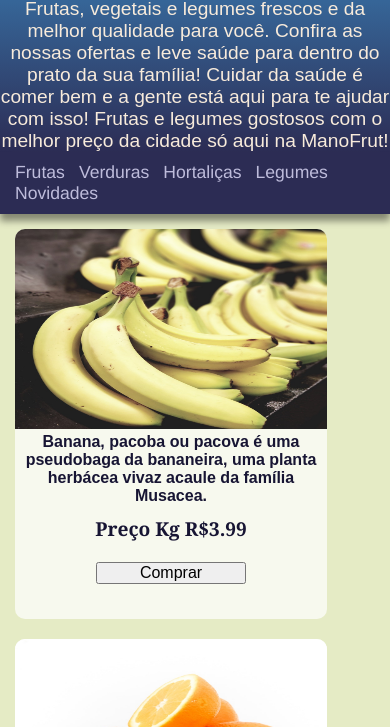
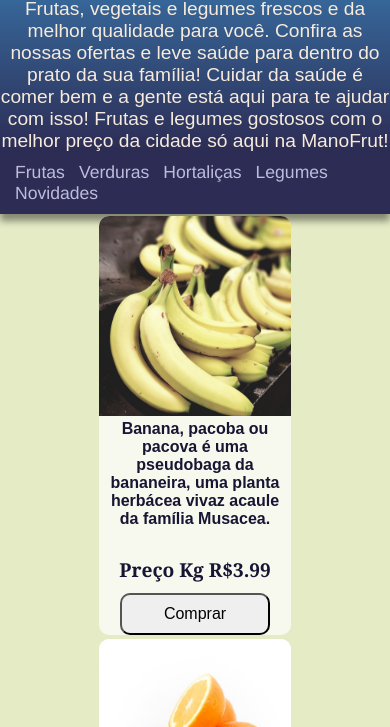
Before and after one commit to manoeldudu/Projeto-Mercado, a plain HTML site: page index.html in a window 390 px wide. Shown: the part 117-844 px from the top of the page. Drawn offline with Linux system fonts and the light colour scheme.

Commit message:
adc displayflex

```diff
--- a/estilos/mediaq.css
+++ /dev/null
@@ -1 +0,0 @@
-@charset "UTF-8";
--- a/estilos/style.css
+++ b/estilos/style.css
@@ -1,4 +1,14 @@
 @charset "UTF-8";
+/* Todas as demais midias */
+
+/* Typical Device Breakpoints
+-------------------------------
+Pequenas Telas até 600px;
+Celular:600px até 768px;
+Tablet:768px até 992px;
+Desktop:992px até 1200px;
+Grandes telas: acima de 1200px;
+*/
 *{
     padding: 0px;
     margin: 0px;
@@ -50,16 +60,17 @@ nav > a:hover{
     transition-duration: .9s;
 }
 main{
-    padding: 5px;
+    height: 100%;
+    display: flex;
+    justify-content: center;
+    align-items: center;
 
 }
 main > div.bloco{
-    width: 312px;
-    height: 390px;
+    width: 50%;
+    min-height: 400px;
     background-color: rgba(255, 255, 255, 0.712);
-    display: inline-block;
-    float: left;
-    margin: 10px;
+    margin: 2px;
     border-radius: 10px;
 
 }
@@ -82,6 +93,24 @@ main > div > p.preco{
 }
 input{
     width: 150px;
-    margin-top: 20px;
+    padding: 10px;
     font-size: 1em;
+    margin-top: 10px;
+    border-radius: 10px;
 }
+@media screen and (max-width: 1000px) {
+    main{
+        height: 100%;
+        display: flex;
+        justify-content: center;
+        align-items: center;
+        flex-wrap: wrap;
+    }
+    main > div.bloco{
+        width: 49%;
+        min-height: 400px;
+        background-color: rgba(255, 255, 255, 0.712);
+        margin: 2px;
+        border-radius: 10px;
+
+}
```
Also changed, not shown: index.html (+2 -0 lines).
